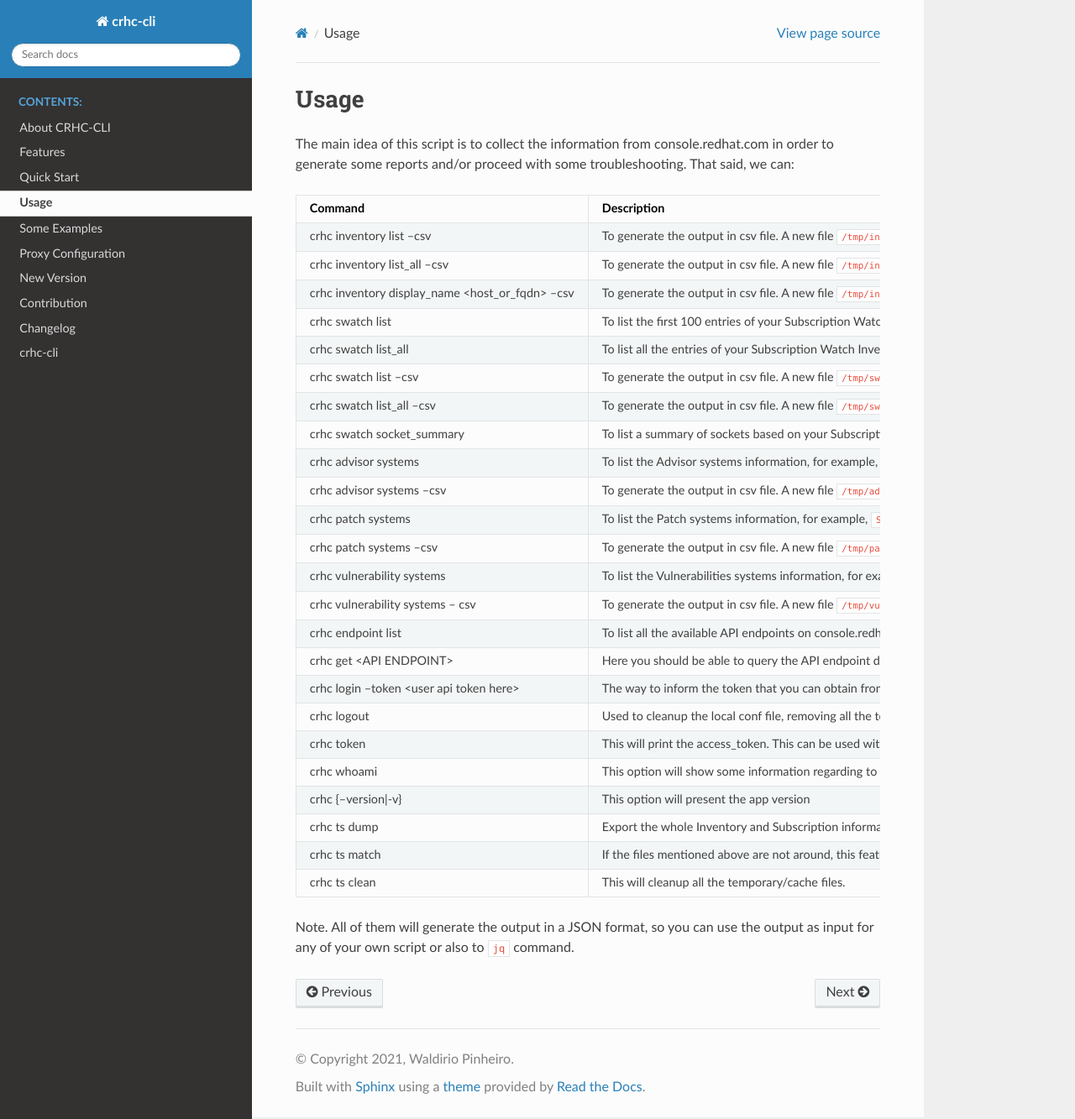
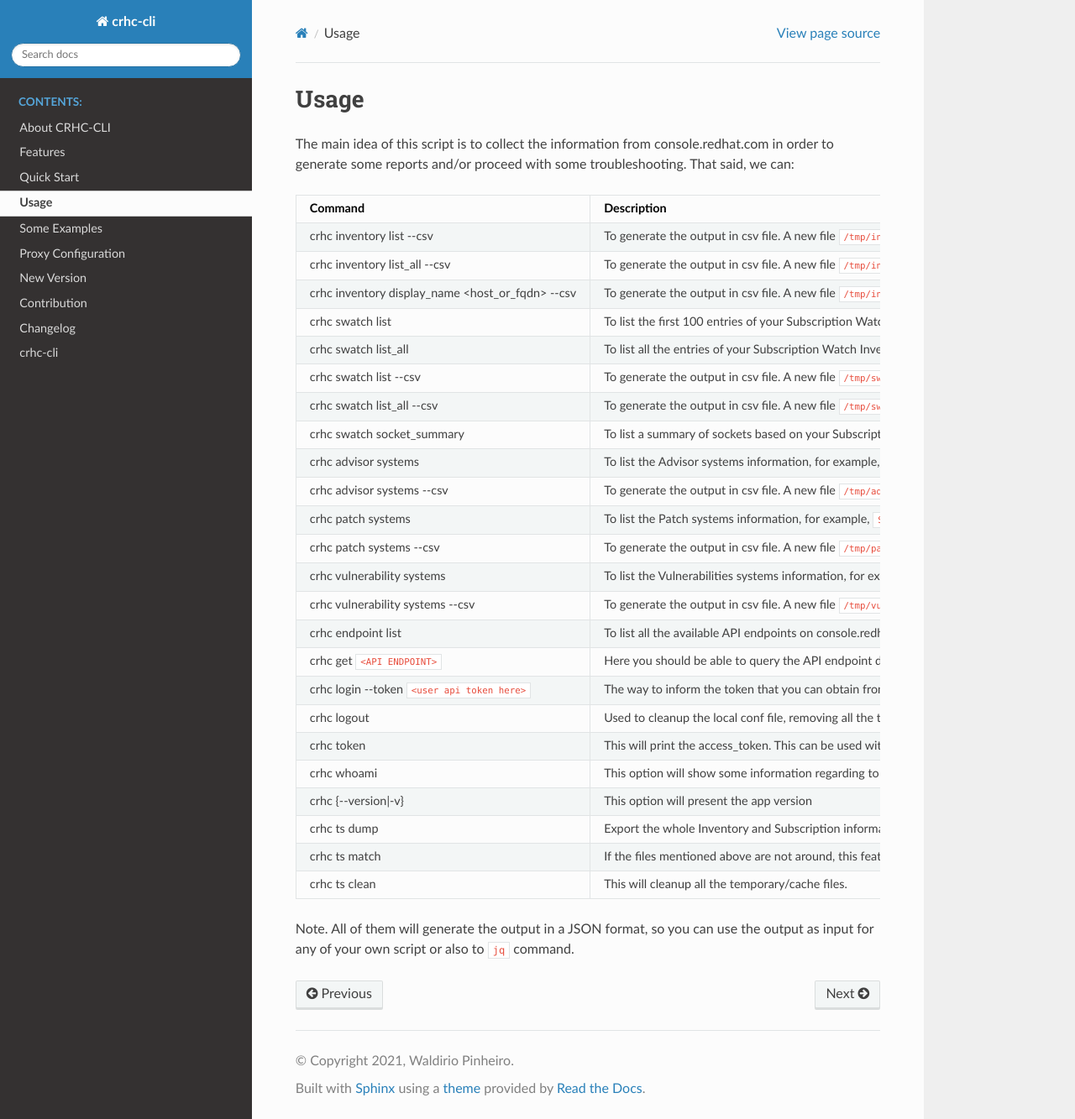
Before and after one commit to C-RH-C/crhc-cli, a Sphinx documentation site: the page built from docs/usage.rst, in a window 1280 px wide and 1333 px high. Shown: the whole window at 84% size. Built offline with Sphinx 7.4.7 and the Read the Docs theme 2.0.0, drawn with Linux system fonts in a browser that asks for light colours.

Commit message:
[ENHANCEMENT] fixing the dashes

```diff
--- a/docs/usage.rst
+++ b/docs/usage.rst
@@ -8,39 +8,39 @@
 
     * - Command
       - Description
-    * - crhc inventory list --csv
+    * - crhc inventory list \-\-csv
       - To generate the output in csv file. A new file ``/tmp/inventory_report.csv`` will be created.
-    * - crhc inventory list_all --csv
+    * - crhc inventory list_all \-\-csv
       - To generate the output in csv file. A new file ``/tmp/inventory_report.csv`` will be created.
-    * - crhc inventory display_name <host_or_fqdn> --csv
+    * - crhc inventory display_name <host_or_fqdn> \-\-csv
       - To generate the output in csv file. A new file ``/tmp/inventory_report.csv`` will be created.
     * - crhc swatch list
       - To list the first 100 entries of your Subscription Watch Inventory
     * - crhc swatch list_all
       - To list all the entries of your Subscription Watch Inventory
-    * - crhc swatch list --csv
+    * - crhc swatch list \-\-csv
       - To generate the output in csv file. A new file ``/tmp/swatch_report.csv`` will be created.
-    * - crhc swatch list_all --csv
+    * - crhc swatch list_all \-\-csv
       - To generate the output in csv file. A new file ``/tmp/swatch_report.csv`` will be created.
     * - crhc swatch socket_summary
       - To list a summary of sockets based on your Subscription Watch Inventory
     * - crhc advisor systems
       - To list the Advisor systems information, for example, ``critical, important, moderate ...``
-    * - crhc advisor systems --csv
+    * - crhc advisor systems \-\-csv
       - To generate the output in csv file. A new file ``/tmp/advisor_systems.csv`` will be created.
     * - crhc patch systems
       - To list the Patch systems information, for example, ``Security Advisory``, ``Bug Advisory`` and/or ``Enhancement Advisory``
-    * - crhc patch systems --csv
+    * - crhc patch systems \-\-csv
       - To generate the output in csv file. A new file ``/tmp/patch_systems.csv`` will be created.
     * - crhc vulnerability systems
       - To list the Vulnerabilities systems information, for example, ``CVE's``
-    * - crhc vulnerability systems -- csv
+    * - crhc vulnerability systems \-\-csv
       - To generate the output in csv file. A new file ``/tmp/vulnerability_systems.csv`` will be created.
     * - crhc endpoint list
       - To list all the available API endpoints on console.redhat.com
-    * - crhc get <API ENDPOINT>
+    * - crhc get ``<API ENDPOINT>``
       - Here you should be able to query the API endpoint directly
-    * - crhc login --token <user api token here>
+    * - crhc login \-\-token ``<user api token here>``
       - The way to inform the token that you can obtain from https://console.redhat.com/openshift/token
     * - crhc logout
       - Used to cleanup the local conf file, removing all the token information
@@ -48,7 +48,7 @@
       - This will print the access_token. This can be used with curl, for example.
     * - crhc whoami
       - This option will show some information regarding to the user who requested the token
-    * - crhc {--version|-v}
+    * - crhc {\-\-version|\-v}
       - This option will present the app version
     * - crhc ts dump
       - Export the whole Inventory and Subscription information in json format. Some files will be created.
```
